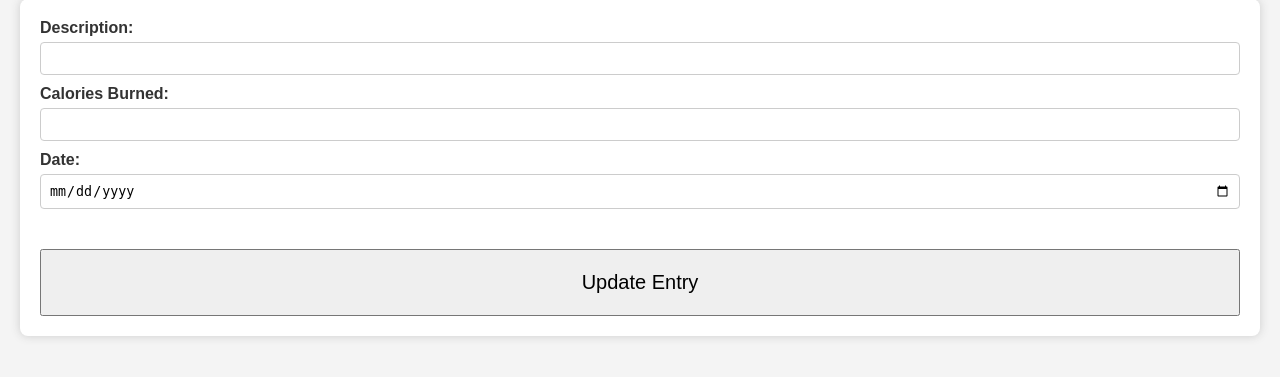
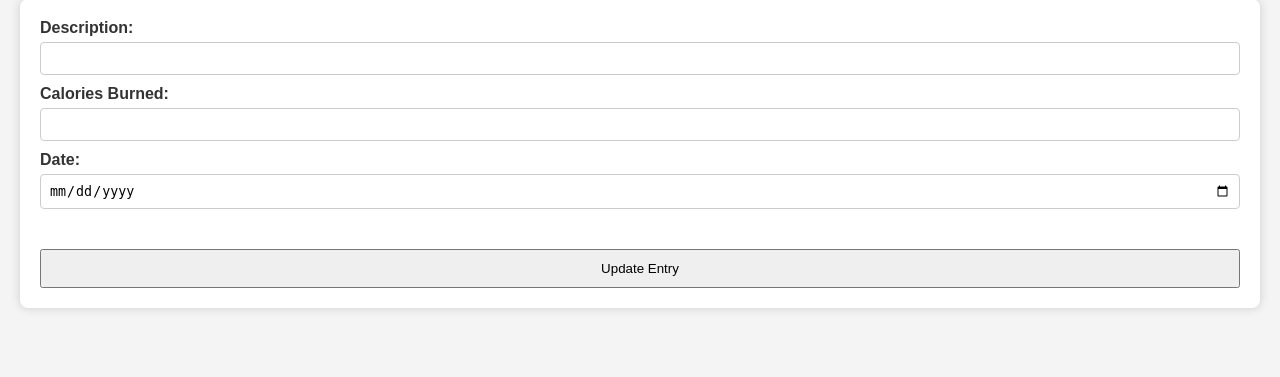
Before and after one commit to software-students-spring2024/5-final-project-spring-2024-dttt5, a Flask app: template app/templates/edit_workout_entry.html in a window 1280 px wide. Shown: the part 159-536 px from the top of the page. Run offline with Flask 3, Linux system fonts and the light colour scheme; the template is opened without the code that fills it, so the values that code supplies are empty; parts of the project's set-up code (start-up, migrations or seed data) failed here and were passed over.

Commit message:
edit calorie and workout layout

```diff
--- a/app/templates/edit_calorie_entry.html
+++ b/app/templates/edit_calorie_entry.html
@@ -130,7 +130,7 @@
 
         .updateButton {
             width: 100%;
-            padding: 20px;
+            padding: 10px;
             margin: auto 0;
             text-align: center;
             display: flex;
--- a/app/templates/edit_workout_entry.html
+++ b/app/templates/edit_workout_entry.html
@@ -130,13 +130,12 @@
 
         .updateButton {
             width: 100%;
-            padding: 20px;
+            padding: 10px;
             margin: auto 0;
             text-align: center;
             display: flex;
             justify-content: center;
             align-items: center;
-            font-size: 20px;
         }
 
             </style>
```
